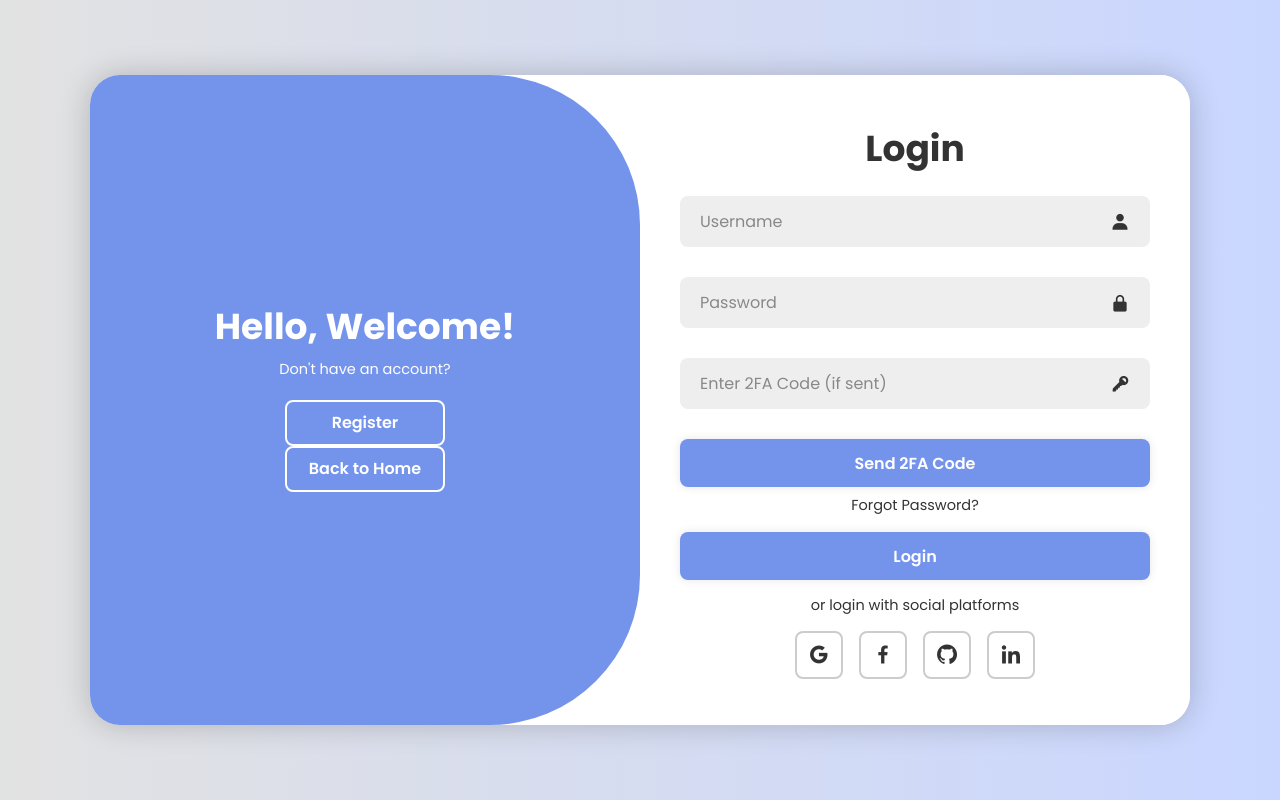
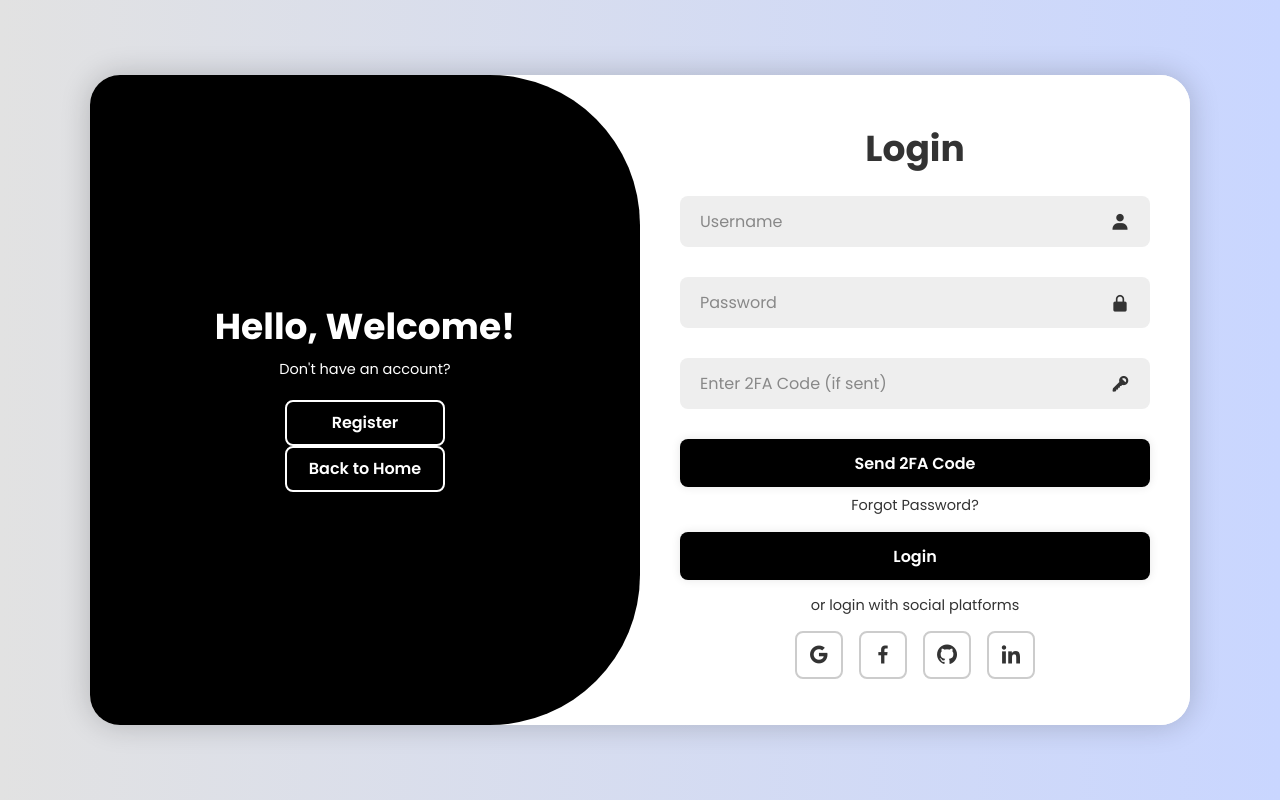
Before and after one commit to NuLL-Raven/TalesOnAir, a Django app: page /users/authenticate/ in a window 1280 px wide. Run offline with Django 5.2, Linux system fonts and the light colour scheme.

Commit message:
Added 2FA, Made A Better Ui for The Login / Sign Up Page

```diff
--- a/audiobook_site/audiobook_site/settings.py
+++ b/audiobook_site/audiobook_site/settings.py
@@ -134,5 +134,8 @@ LOGIN_URL = '/auth/sign-in/'
 LOGIN_REDIRECT_URL = '/'
 LOGOUT_REDIRECT_URL = '/users/sign-in/'
 
+
+SITE_ID = 1
+
 EMAIL_BACKEND = 'django.core.mail.backends.console.EmailBackend'
 DEFAULT_FROM_EMAIL = 'no-reply@talesonair.com'
--- a/audiobook_site/users/static/users/style.css
+++ b/audiobook_site/users/static/users/style.css
@@ -99,7 +99,7 @@ form{ width: 100%; }
 .btn{
     width: 100%;
     height: 48px;
-    background: #7494ec;
+    background: #000000;
     border-radius: 8px;
     box-shadow: 0 0 10px rgba(0, 0, 0, .1);
     border: none;
@@ -136,7 +136,7 @@ form{ width: 100%; }
         left: -250%;
         width: 300%;
         height: 100%;
-        background: #7494ec;
+        background: #000000;
 
         border-radius: 150px;
         z-index: 2;
```
